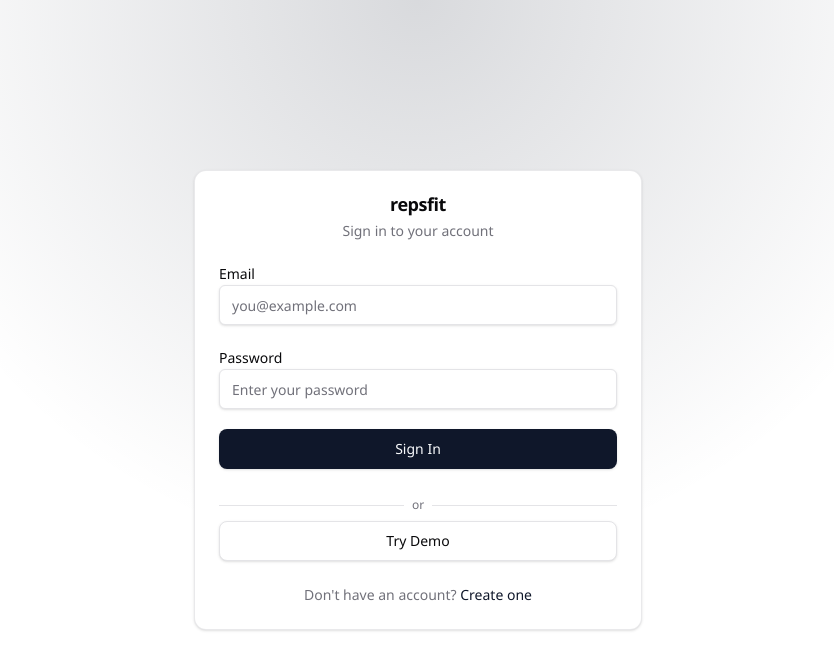
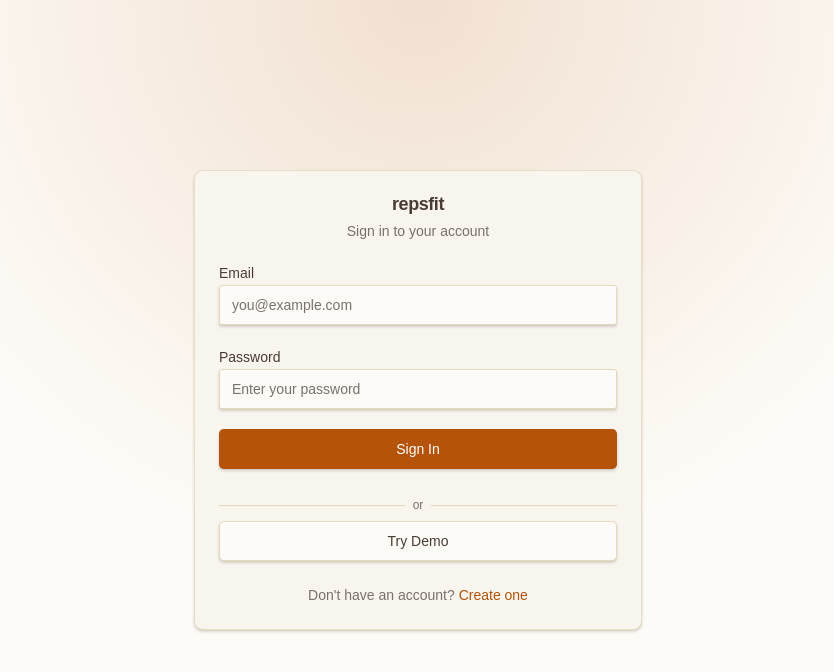
Before and after one commit to keeper92/liftlog, a Next.js app: page /login in a window 1280 px wide. Shown: the top 672 px of the page, without its empty margins (222-1056 px from the left). Built offline with nearby package versions, Linux system fonts and the light colour scheme.

Commit message:
style: apply tweakcn shadcn theme tokens globally

```diff
--- a/src/app/globals.css
+++ b/src/app/globals.css
@@ -1,45 +1,122 @@
 @import "tailwindcss";
 
+@custom-variant dark (&:is(.dark *));
+
 :root {
-  --radius: 0.5rem;
-
-  /* shadcn token values */
-  --background: #ffffff;
-  --foreground: #09090b;
-  --card: #ffffff;
-  --card-foreground: #09090b;
-  --popover: #ffffff;
-  --popover-foreground: #09090b;
-  --primary: #0f172a;
-  --primary-foreground: #f8fafc;
-  --secondary: #f4f4f5;
-  --secondary-foreground: #18181b;
-  --muted: #f4f4f5;
-  --muted-foreground: #71717a;
-  --accent: #f4f4f5;
-  --accent-foreground: #18181b;
-  --destructive: #dc2626;
-  --destructive-foreground: #fafafa;
-  --border: #e4e4e7;
-  --input: #e4e4e7;
-  --ring: #0f172a;
+  --background: oklch(0.9885 0.0057 84.5659);
+  --foreground: oklch(0.3660 0.0251 49.6085);
+  --card: oklch(0.9686 0.0091 78.2818);
+  --card-foreground: oklch(0.3660 0.0251 49.6085);
+  --popover: oklch(0.9686 0.0091 78.2818);
+  --popover-foreground: oklch(0.3660 0.0251 49.6085);
+  --primary: oklch(0.5553 0.1455 48.9975);
+  --primary-foreground: oklch(1.0000 0 0);
+  --secondary: oklch(0.8276 0.0752 74.4400);
+  --secondary-foreground: oklch(0.4444 0.0096 73.6390);
+  --muted: oklch(0.9363 0.0218 83.2637);
+  --muted-foreground: oklch(0.5534 0.0116 58.0708);
+  --accent: oklch(0.9000 0.0500 74.9889);
+  --accent-foreground: oklch(0.4444 0.0096 73.6390);
+  --destructive: oklch(0.4437 0.1613 26.8994);
+  --destructive-foreground: oklch(1.0000 0 0);
+  --border: oklch(0.8866 0.0404 89.6994);
+  --input: oklch(0.8866 0.0404 89.6994);
+  --ring: oklch(0.5553 0.1455 48.9975);
+  --chart-1: oklch(0.5553 0.1455 48.9975);
+  --chart-2: oklch(0.5534 0.0116 58.0708);
+  --chart-3: oklch(0.5538 0.1207 66.4416);
+  --chart-4: oklch(0.5534 0.0116 58.0708);
+  --chart-5: oklch(0.6806 0.1423 75.8340);
+  --sidebar: oklch(0.9363 0.0218 83.2637);
+  --sidebar-foreground: oklch(0.3660 0.0251 49.6085);
+  --sidebar-primary: oklch(0.5553 0.1455 48.9975);
+  --sidebar-primary-foreground: oklch(1.0000 0 0);
+  --sidebar-accent: oklch(0.5538 0.1207 66.4416);
+  --sidebar-accent-foreground: oklch(1.0000 0 0);
+  --sidebar-border: oklch(0.8866 0.0404 89.6994);
+  --sidebar-ring: oklch(0.5553 0.1455 48.9975);
+  --font-sans: Oxanium, sans-serif;
+  --font-serif: Merriweather, serif;
+  --font-mono: "Fira Code", monospace;
+  --radius: 0.3rem;
+  --shadow-x: 0px;
+  --shadow-y: 2px;
+  --shadow-blur: 3px;
+  --shadow-spread: 0px;
+  --shadow-opacity: 0.18;
+  --shadow-color: hsl(28 18% 25%);
+  --shadow-2xs: 0px 2px 3px 0px hsl(28 18% 25% / 0.09);
+  --shadow-xs: 0px 2px 3px 0px hsl(28 18% 25% / 0.09);
+  --shadow-sm: 0px 2px 3px 0px hsl(28 18% 25% / 0.18), 0px 1px 2px -1px hsl(28 18% 25% / 0.18);
+  --shadow: 0px 2px 3px 0px hsl(28 18% 25% / 0.18), 0px 1px 2px -1px hsl(28 18% 25% / 0.18);
+  --shadow-md: 0px 2px 3px 0px hsl(28 18% 25% / 0.18), 0px 2px 4px -1px hsl(28 18% 25% / 0.18);
+  --shadow-lg: 0px 2px 3px 0px hsl(28 18% 25% / 0.18), 0px 4px 6px -1px hsl(28 18% 25% / 0.18);
+  --shadow-xl: 0px 2px 3px 0px hsl(28 18% 25% / 0.18), 0px 8px 10px -1px hsl(28 18% 25% / 0.18);
+  --shadow-2xl: 0px 2px 3px 0px hsl(28 18% 25% / 0.45);
+  --tracking-normal: 0em;
+  --spacing: 0.25rem;
   --tour-overlay-strong: color-mix(in srgb, var(--foreground) 52%, transparent);
   --tour-overlay-soft: color-mix(in srgb, var(--foreground) 46%, transparent);
   --tour-inset: color-mix(in srgb, var(--background) 34%, transparent);
   --tour-inset-strong: color-mix(in srgb, var(--background) 42%, transparent);
   --tour-glow: color-mix(in srgb, var(--primary) 24%, transparent);
   --tour-glow-strong: color-mix(in srgb, var(--primary) 32%, transparent);
+}
 
+.dark {
+  --background: oklch(0.2161 0.0061 56.0434);
+  --foreground: oklch(0.9699 0.0013 106.4238);
+  --card: oklch(0.2685 0.0063 34.2976);
+  --card-foreground: oklch(0.9699 0.0013 106.4238);
+  --popover: oklch(0.2685 0.0063 34.2976);
+  --popover-foreground: oklch(0.9699 0.0013 106.4238);
+  --primary: oklch(0.7049 0.1867 47.6044);
+  --primary-foreground: oklch(1.0000 0 0);
+  --secondary: oklch(0.4444 0.0096 73.6390);
+  --secondary-foreground: oklch(0.9232 0.0026 48.7171);
+  --muted: oklch(0.2330 0.0073 67.4563);
+  --muted-foreground: oklch(0.7161 0.0091 56.2590);
+  --accent: oklch(0.3598 0.0497 229.3202);
+  --accent-foreground: oklch(0.9232 0.0026 48.7171);
+  --destructive: oklch(0.5771 0.2152 27.3250);
+  --destructive-foreground: oklch(1.0000 0 0);
+  --border: oklch(0.3741 0.0087 67.5582);
+  --input: oklch(0.3741 0.0087 67.5582);
+  --ring: oklch(0.7049 0.1867 47.6044);
+  --chart-1: oklch(0.7049 0.1867 47.6044);
+  --chart-2: oklch(0.6847 0.1479 237.3225);
+  --chart-3: oklch(0.7952 0.1617 86.0468);
+  --chart-4: oklch(0.7161 0.0091 56.2590);
+  --chart-5: oklch(0.5534 0.0116 58.0708);
+  --sidebar: oklch(0.2685 0.0063 34.2976);
+  --sidebar-foreground: oklch(0.9699 0.0013 106.4238);
+  --sidebar-primary: oklch(0.7049 0.1867 47.6044);
+  --sidebar-primary-foreground: oklch(1.0000 0 0);
+  --sidebar-accent: oklch(0.6847 0.1479 237.3225);
+  --sidebar-accent-foreground: oklch(0.2839 0.0734 254.5378);
+  --sidebar-border: oklch(0.3741 0.0087 67.5582);
+  --sidebar-ring: oklch(0.7049 0.1867 47.6044);
+  --font-sans: Oxanium, sans-serif;
+  --font-serif: Merriweather, serif;
+  --font-mono: "Fira Code", monospace;
+  --radius: 0.3rem;
+  --shadow-x: 0px;
+  --shadow-y: 2px;
+  --shadow-blur: 3px;
+  --shadow-spread: 0px;
+  --shadow-opacity: 0.18;
+  --shadow-color: hsl(0 0% 5%);
+  --shadow-2xs: 0px 2px 3px 0px hsl(0 0% 5% / 0.09);
+  --shadow-xs: 0px 2px 3px 0px hsl(0 0% 5% / 0.09);
+  --shadow-sm: 0px 2px 3px 0px hsl(0 0% 5% / 0.18), 0px 1px 2px -1px hsl(0 0% 5% / 0.18);
+  --shadow: 0px 2px 3px 0px hsl(0 0% 5% / 0.18), 0px 1px 2px -1px hsl(0 0% 5% / 0.18);
+  --shadow-md: 0px 2px 3px 0px hsl(0 0% 5% / 0.18), 0px 2px 4px -1px hsl(0 0% 5% / 0.18);
+  --shadow-lg: 0px 2px 3px 0px hsl(0 0% 5% / 0.18), 0px 4px 6px -1px hsl(0 0% 5% / 0.18);
+  --shadow-xl: 0px 2px 3px 0px hsl(0 0% 5% / 0.18), 0px 8px 10px -1px hsl(0 0% 5% / 0.18);
+  --shadow-2xl: 0px 2px 3px 0px hsl(0 0% 5% / 0.45);
 }
 
 @theme inline {
-  --font-sans: "Segoe UI", "Helvetica Neue", Arial, sans-serif;
-
-  --radius-sm: calc(var(--radius) - 6px);
-  --radius-md: calc(var(--radius) - 2px);
-  --radius-lg: var(--radius);
-  --radius-xl: calc(var(--radius) + 4px);
-
   --color-background: var(--background);
   --color-foreground: var(--foreground);
   --color-card: var(--card);
@@ -59,16 +136,49 @@
   --color-border: var(--border);
   --color-input: var(--input);
   --color-ring: var(--ring);
+  --color-chart-1: var(--chart-1);
+  --color-chart-2: var(--chart-2);
+  --color-chart-3: var(--chart-3);
+  --color-chart-4: var(--chart-4);
+  --color-chart-5: var(--chart-5);
+  --color-sidebar: var(--sidebar);
+  --color-sidebar-foreground: var(--sidebar-foreground);
+  --color-sidebar-primary: var(--sidebar-primary);
+  --color-sidebar-primary-foreground: var(--sidebar-primary-foreground);
+  --color-sidebar-accent: var(--sidebar-accent);
+  --color-sidebar-accent-foreground: var(--sidebar-accent-foreground);
+  --color-sidebar-border: var(--sidebar-border);
+  --color-sidebar-ring: var(--sidebar-ring);
+
+  --font-sans: var(--font-sans);
+  --font-mono: var(--font-mono);
+  --font-serif: var(--font-serif);
+
+  --radius-sm: calc(var(--radius) - 4px);
+  --radius-md: calc(var(--radius) - 2px);
+  --radius-lg: var(--radius);
+  --radius-xl: calc(var(--radius) + 4px);
+
+  --shadow-2xs: var(--shadow-2xs);
+  --shadow-xs: var(--shadow-xs);
+  --shadow-sm: var(--shadow-sm);
+  --shadow: var(--shadow);
+  --shadow-md: var(--shadow-md);
+  --shadow-lg: var(--shadow-lg);
+  --shadow-xl: var(--shadow-xl);
+  --shadow-2xl: var(--shadow-2xl);
+
+  --tracking-normal: var(--tracking-normal);
+  --spacing: var(--spacing);
 }
 
 @layer base {
   * {
-    border-color: var(--border);
+    @apply border-border outline-ring/50;
   }
 
   body {
-    background-color: var(--background);
-    color: var(--foreground);
+    @apply bg-background text-foreground;
     font-family: var(--font-sans);
     -webkit-font-smoothing: antialiased;
     -moz-osx-font-smoothing: grayscale;
@@ -99,6 +209,7 @@
     opacity: 0;
     transform: translateY(8px);
   }
+
   to {
     opacity: 1;
     transform: translateY(0);
@@ -114,6 +225,7 @@
     opacity: 0;
     transform: translateY(100%);
   }
+
   to {
     opacity: 1;
     transform: translateY(0);
@@ -129,6 +241,7 @@
     opacity: 0;
     transform: translateY(-20px) scale(0.95);
   }
+
   to {
     opacity: 1;
     transform: translateY(0) scale(1);
@@ -140,6 +253,7 @@
     opacity: 1;
     transform: translateY(0) scale(1);
   }
+
   to {
     opacity: 0;
     transform: translateY(-20px) scale(0.95);
@@ -151,12 +265,14 @@
 }
 
 @keyframes tour-highlight-pulse {
-  0%, 100% {
+  0%,
+  100% {
     box-shadow:
       0 0 0 9999px var(--tour-overlay-strong),
       0 0 0 1px var(--tour-inset) inset,
       0 8px 20px var(--tour-glow);
   }
+
   50% {
     box-shadow:
       0 0 0 9999px var(--tour-overlay-soft),
```
